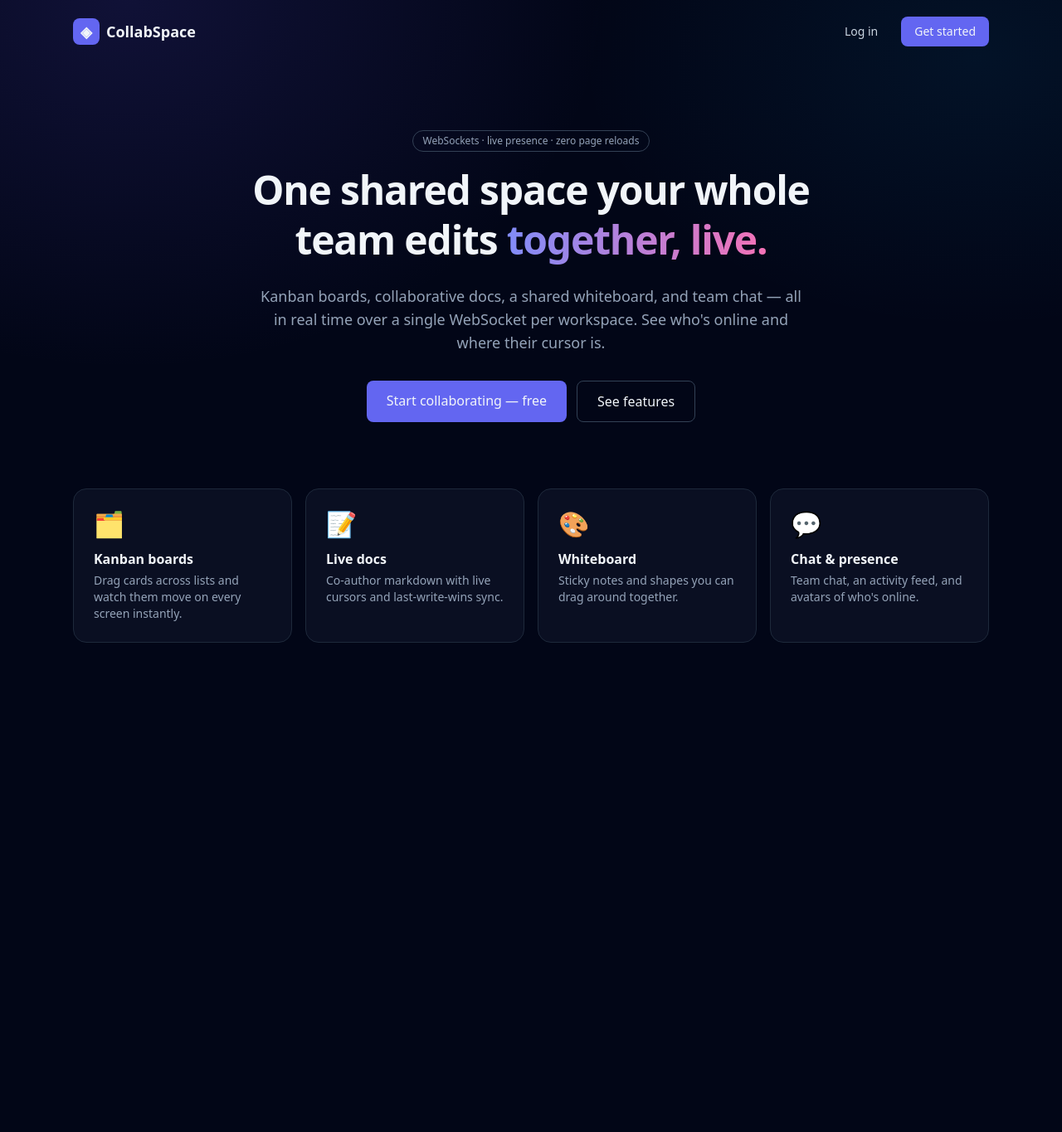
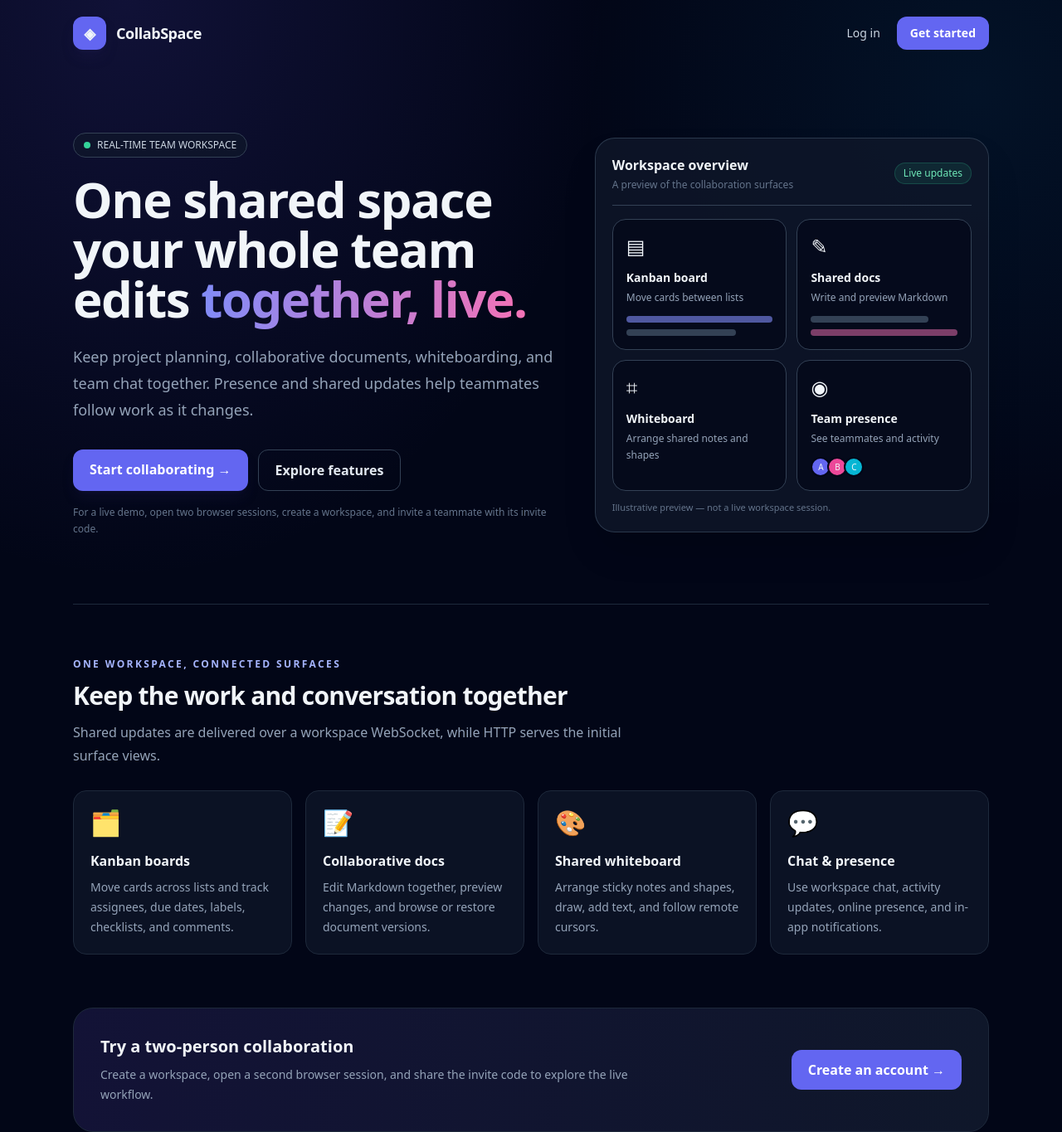
Before and after one commit to Kushe602/Real-Time-Collaborative-App, a FastAPI app: page / in a window 1280 px wide. Shown: the whole page at 83% size. Before the commit the page ends 775 px from the top, so only its background shows below. Run offline with FastAPI, Linux system fonts and the light colour scheme; some libraries are stand-ins or nearby versions.

Commit message:
Improve CollabSpace landing page and feature guidance

```diff
--- a/app/templates/landing.html
+++ b/app/templates/landing.html
@@ -2,59 +2,86 @@
 {% block title %}{{ app_name }} — collaborate in real time{% endblock %}
 {% block body %}
 <div class="min-h-full">
-  <header class="mx-auto flex max-w-6xl items-center justify-between px-6 py-5">
-    <div class="flex items-center gap-2 text-lg font-semibold">
-      <span class="grid h-8 w-8 place-items-center rounded-lg bg-indigo-500">◈</span>
+  <header class="mx-auto flex max-w-6xl items-center justify-between px-5 py-5 sm:px-6">
+    <a href="/" class="flex items-center gap-3 text-lg font-semibold tracking-tight">
+      <span class="grid h-10 w-10 place-items-center rounded-xl bg-indigo-500 shadow-lg shadow-indigo-950/40">◈</span>
       {{ app_name }}
-    </div>
-    <nav class="flex items-center gap-3 text-sm">
+    </a>
+    <nav class="flex items-center gap-2 text-sm">
       {% if user %}
-        <a href="/dashboard" class="rounded-lg bg-indigo-500 px-4 py-2 font-medium hover:bg-indigo-400">Open dashboard</a>
+        <a href="/dashboard" class="rounded-xl bg-indigo-500 px-4 py-2.5 font-semibold text-white hover:bg-indigo-400">Open dashboard <span aria-hidden="true">→</span></a>
       {% else %}
-        <a href="/login" class="px-4 py-2 text-slate-300 hover:text-white">Log in</a>
-        <a href="/register" class="rounded-lg bg-indigo-500 px-4 py-2 font-medium hover:bg-indigo-400">Get started</a>
+        <a href="/login" class="rounded-xl px-3 py-2 text-slate-300 hover:text-white">Log in</a>
+        <a href="/register" class="rounded-xl bg-indigo-500 px-4 py-2.5 font-semibold text-white hover:bg-indigo-400">Get started</a>
       {% endif %}
     </nav>
   </header>
 
-  <main class="mx-auto max-w-6xl px-6">
-    <section class="py-20 text-center">
-      <p class="mb-4 inline-block rounded-full border border-slate-700 px-3 py-1 text-xs text-slate-400">
-        WebSockets · live presence · zero page reloads
+  <main class="mx-auto max-w-6xl px-5 sm:px-6">
+    <section class="grid items-center gap-12 py-14 sm:py-20 lg:grid-cols-[1.1fr_.9fr]">
+      <div>
+        <p class="mb-5 inline-flex items-center gap-2 rounded-full border border-slate-700 bg-slate-900/70 px-3 py-1.5 text-xs font-medium text-slate-300">
+          <span class="h-2 w-2 rounded-full bg-emerald-400"></span> REAL-TIME TEAM WORKSPACE
         </p>
-      <h1 class="mx-auto max-w-3xl text-5xl font-bold leading-tight tracking-tight">
+        <h1 class="max-w-3xl text-4xl font-extrabold leading-tight tracking-tight sm:text-6xl">
           One shared space your whole team edits
           <span class="bg-gradient-to-r from-indigo-400 to-pink-400 bg-clip-text text-transparent">together, live.</span>
         </h1>
-      <p class="mx-auto mt-6 max-w-2xl text-lg text-slate-400">
-        Kanban boards, collaborative docs, a shared whiteboard, and team chat — all in real
-        time over a single WebSocket per workspace. See who's online and where their cursor is.
+        <p class="mt-6 max-w-2xl text-lg leading-8 text-slate-400">
+          Keep project planning, collaborative documents, whiteboarding, and team chat together. Presence and shared updates help teammates follow work as it changes.
         </p>
-      <div class="mt-8 flex justify-center gap-3">
-        <a href="{{ '/dashboard' if user else '/register' }}"
-           class="rounded-lg bg-indigo-500 px-6 py-3 font-medium hover:bg-indigo-400">
-          {{ 'Go to your workspaces' if user else 'Start collaborating — free' }}
+        <div class="mt-8 flex flex-wrap gap-3">
+          <a href="{{ '/dashboard' if user else '/register' }}" class="rounded-xl bg-indigo-500 px-5 py-3 font-semibold text-white shadow-lg shadow-indigo-950/30 hover:bg-indigo-400">
+            {{ 'Go to your workspaces' if user else 'Start collaborating' }} <span aria-hidden="true">→</span>
           </a>
-        <a href="#features" class="rounded-lg border border-slate-700 px-6 py-3 font-medium hover:border-slate-500">
-          See features
-        </a>
+          <a href="#features" class="rounded-xl border border-slate-700 px-5 py-3 font-semibold text-slate-200 hover:border-indigo-400/60 hover:bg-slate-900">Explore features</a>
+        </div>
+        <p class="mt-4 text-xs leading-5 text-slate-500">For a live demo, open two browser sessions, create a workspace, and invite a teammate with its invite code.</p>
+      </div>
+      <div class="rounded-3xl border border-slate-700/80 bg-slate-900/80 p-4 shadow-2xl shadow-black/20 sm:p-5">
+        <div class="flex items-center justify-between border-b border-slate-700 pb-4">
+          <div><p class="font-semibold">Workspace overview</p><p class="mt-1 text-xs text-slate-500">A preview of the collaboration surfaces</p></div>
+          <span class="rounded-full border border-emerald-400/20 bg-emerald-400/10 px-2.5 py-1 text-xs text-emerald-300">Live updates</span>
+        </div>
+        <div class="mt-4 grid grid-cols-2 gap-3">
+          <div class="rounded-2xl border border-slate-700 bg-slate-950/70 p-4">
+            <span class="text-2xl">▤</span><p class="mt-3 text-sm font-semibold">Kanban board</p><p class="mt-1 text-xs leading-5 text-slate-400">Move cards between lists</p>
+            <div class="mt-3 space-y-2"><div class="h-2 rounded-full bg-indigo-400/60"></div><div class="h-2 w-3/4 rounded-full bg-slate-700"></div></div>
+          </div>
+          <div class="rounded-2xl border border-slate-700 bg-slate-950/70 p-4">
+            <span class="text-2xl">✎</span><p class="mt-3 text-sm font-semibold">Shared docs</p><p class="mt-1 text-xs leading-5 text-slate-400">Write and preview Markdown</p>
+            <div class="mt-3 space-y-2"><div class="h-2 w-4/5 rounded-full bg-slate-700"></div><div class="h-2 rounded-full bg-pink-400/50"></div></div>
+          </div>
+          <div class="rounded-2xl border border-slate-700 bg-slate-950/70 p-4">
+            <span class="text-2xl">⌗</span><p class="mt-3 text-sm font-semibold">Whiteboard</p><p class="mt-1 text-xs leading-5 text-slate-400">Arrange shared notes and shapes</p>
+          </div>
+          <div class="rounded-2xl border border-slate-700 bg-slate-950/70 p-4">
+            <span class="text-2xl">◉</span><p class="mt-3 text-sm font-semibold">Team presence</p><p class="mt-1 text-xs leading-5 text-slate-400">See teammates and activity</p>
+            <div class="mt-3 flex -space-x-1"><span class="grid h-6 w-6 place-items-center rounded-full border-2 border-slate-950 bg-indigo-500 text-[10px]">A</span><span class="grid h-6 w-6 place-items-center rounded-full border-2 border-slate-950 bg-pink-500 text-[10px]">B</span><span class="grid h-6 w-6 place-items-center rounded-full border-2 border-slate-950 bg-cyan-500 text-[10px]">C</span></div>
+          </div>
+        </div>
+        <p class="mt-3 text-[11px] text-slate-500">Illustrative preview — not a live workspace session.</p>
       </div>
     </section>
 
-    <section id="features" class="grid gap-4 pb-24 sm:grid-cols-2 lg:grid-cols-4">
+    <section id="features" class="border-t border-slate-800 py-12 sm:py-16">
+      <div class="mb-7 max-w-2xl"><p class="text-xs font-bold uppercase tracking-[.2em] text-indigo-300">One workspace, connected surfaces</p><h2 class="mt-3 text-2xl font-bold tracking-tight sm:text-3xl">Keep the work and conversation together</h2><p class="mt-3 leading-7 text-slate-400">Shared updates are delivered over a workspace WebSocket, while HTTP serves the initial surface views.</p></div>
+      <div class="grid gap-4 sm:grid-cols-2 lg:grid-cols-4">
         {% set cards = [
-        ("🗂️", "Kanban boards", "Drag cards across lists and watch them move on every screen instantly."),
-        ("📝", "Live docs", "Co-author markdown with live cursors and last-write-wins sync."),
-        ("🎨", "Whiteboard", "Sticky notes and shapes you can drag around together."),
-        ("💬", "Chat & presence", "Team chat, an activity feed, and avatars of who's online."),
+          ("🗂️", "Kanban boards", "Move cards across lists and track assignees, due dates, labels, checklists, and comments."),
+          ("📝", "Collaborative docs", "Edit Markdown together, preview changes, and browse or restore document versions."),
+          ("🎨", "Shared whiteboard", "Arrange sticky notes and shapes, draw, add text, and follow remote cursors."),
+          ("💬", "Chat & presence", "Use workspace chat, activity updates, online presence, and in-app notifications.")
         ] %}
         {% for icon, title, body in cards %}
-        <div class="rounded-2xl border border-slate-800 bg-slate-900/60 p-6">
-          <div class="text-3xl">{{ icon }}</div>
-          <h3 class="mt-3 font-semibold">{{ title }}</h3>
-          <p class="mt-1 text-sm text-slate-400">{{ body }}</p>
+        <article class="rounded-2xl border border-slate-800 bg-slate-900/70 p-5 transition hover:-translate-y-0.5 hover:border-indigo-400/40 hover:bg-slate-900">
+          <div class="text-3xl">{{ icon }}</div><h3 class="mt-4 font-semibold">{{ title }}</h3><p class="mt-2 text-sm leading-6 text-slate-400">{{ body }}</p>
+        </article>
+        {% endfor %}
       </div>
-      {% endfor %}
+    </section>
+    <section class="mb-14 rounded-3xl border border-slate-800 bg-gradient-to-r from-indigo-950/60 to-slate-900 p-6 sm:p-8">
+      <div class="flex flex-wrap items-center justify-between gap-5"><div><h2 class="text-xl font-bold">Try a two-person collaboration</h2><p class="mt-2 max-w-2xl text-sm leading-6 text-slate-400">Create a workspace, open a second browser session, and share the invite code to explore the live workflow.</p></div><a href="{{ '/dashboard' if user else '/register' }}" class="rounded-xl bg-indigo-500 px-5 py-3 font-semibold text-white hover:bg-indigo-400">{{ 'Open dashboard' if user else 'Create an account' }} →</a></div>
     </section>
   </main>
 </div>
```
Lines whose indentation alone changed are shown as unchanged.
